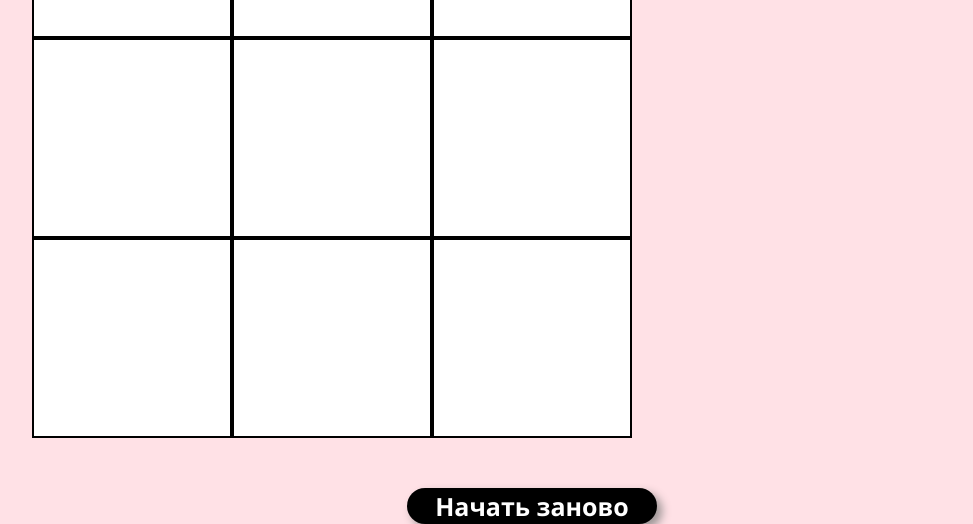
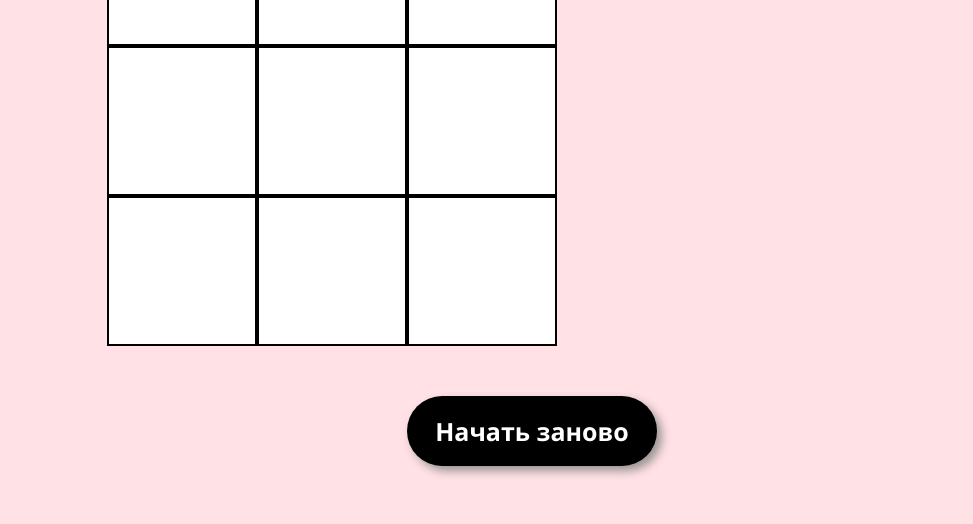
Before and after one commit to moulavy/tic-tac-toe, a plain HTML site: page index.html in a window 1280 px wide. Shown: the part 295-819 px from the top of the page, without its empty margins (108-1081 px from the left). Drawn offline with Linux system fonts and the light colour scheme.

Commit message:
Update index.css

```diff
--- a/src/assets/style/index.css
+++ b/src/assets/style/index.css
@@ -16,12 +16,12 @@ body {
 }
 .playfield {
     display: grid;
-    grid-template-columns: repeat(3, 200px);
-    grid-template-rows: repeat(3, 200px);
+    grid-template-columns: repeat(3, 150px);
+    grid-template-rows: repeat(3, 150px);
 }
 .block {
-    width: 200px;
-    height: 200px;
+    width: 150px;
+    height: 150px;
     border: 2px solid #000;
     background-color: #fff;
     display: flex;
@@ -64,7 +64,7 @@ body {
     margin-left: 50px;
     font-weight: 800;
     width: 200px;
-    margin-top: 370px;
+    margin-top: 225px;
     background-color: #d3ffdc;
 }
 .info {
```
